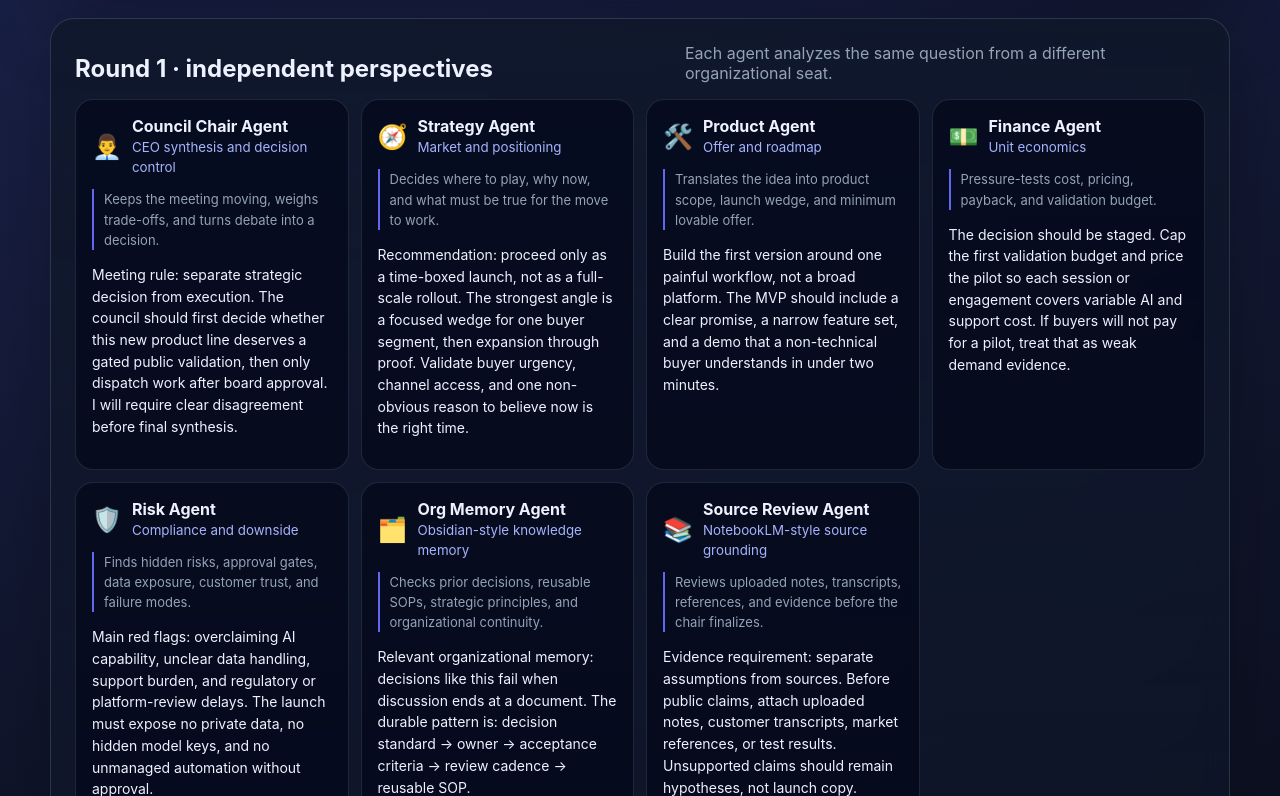
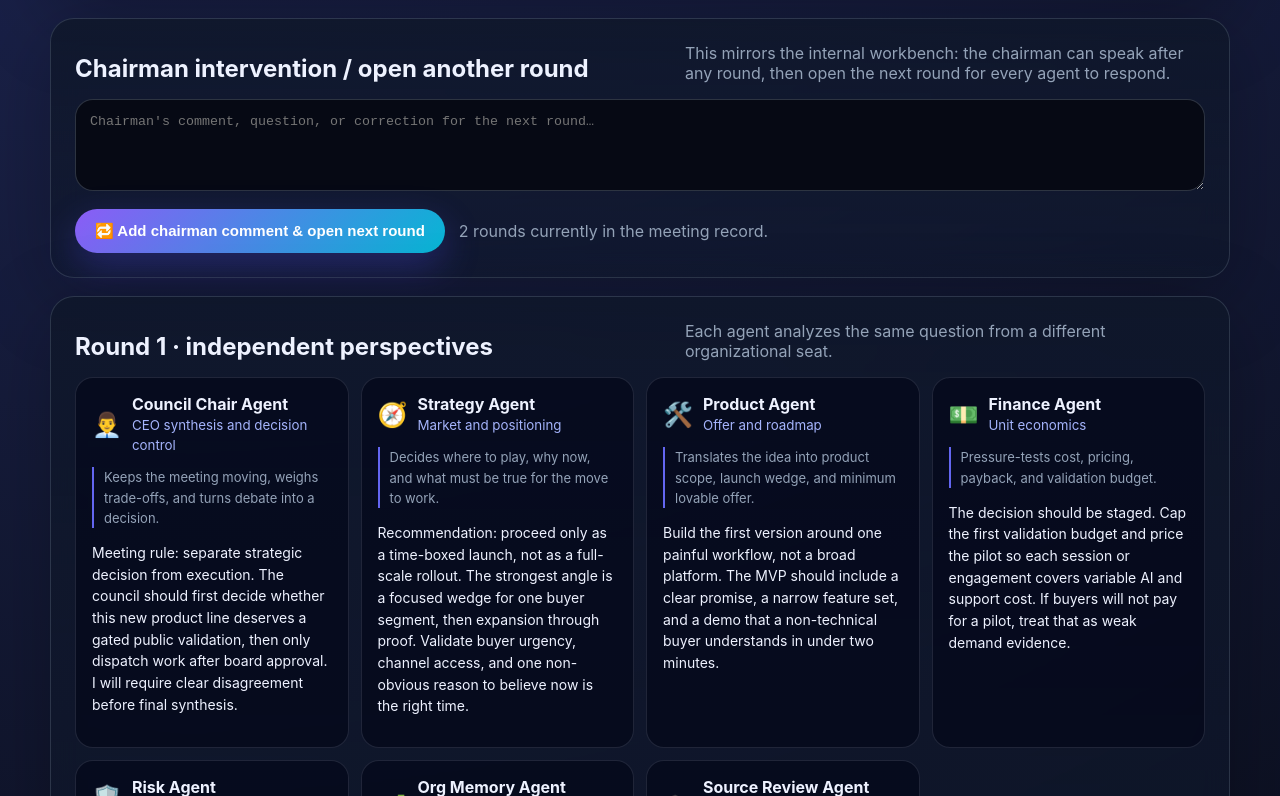
Before and after one commit to brucemeng99-art/agent-strategy-council-asp, a React (Vite) app: page / in a window 1280 px wide. Shown: the part 1064-1860 px from the top of the page. Built offline with nearby package versions, Linux system fonts and the light colour scheme.

Commit message:
Add chairman follow-up rounds to public demo

```diff
--- a/src/main.jsx
+++ b/src/main.jsx
@@ -88,6 +88,27 @@ function pickTopicSignals(text) {
   };
 }
 
+function buildInitialRounds(session) {
+  return [
+    { n: 1, title: 'Round 1 · independent perspectives', note: 'Each agent analyzes the same question from a different organizational seat.', entries: session.round1 },
+    { n: 2, title: 'Round 2 · cross-review and disagreement', note: 'The council must name agreement, disagreement, and a correction.', entries: session.debate },
+  ];
+}
+
+function generateAdditionalRound(topic, roundNo, chairmanNote) {
+  const s = pickTopicSignals(topic);
+  const note = chairmanNote?.trim() || 'The chairman asks the council to continue, challenge assumptions, and sharpen the final decision.';
+  return {
+    chair: `Chair instruction received: “${note}” I will force this round to respond directly to the chairman, separate disagreement from consensus, and move toward a sharper decision gate.`,
+    strategy: `Responding to the chairman: the strategic question is no longer only whether to proceed, but what proof must be produced before expansion. For this ${s.speed}, I would require one clear segment, one channel test, and one stop-loss rule.`,
+    product: `Responding to the chairman: I would narrow the offer further. The next round should turn the idea into a demo promise, a buyer workflow, and one acceptance test that proves the ${s.product} is understandable.`,
+    finance: `Responding to the chairman: I would not approve open-ended spending. The next gate should define maximum validation budget, pilot price, and the metric that proves payback is plausible.`,
+    risk: `Responding to the chairman: the strongest correction is to keep public claims below proven capability. Any execution, integration, or data handling should remain approval-gated until reviewed.`,
+    memory: `Responding to the chairman: this round should be archived as a decision record, not just a discussion. The reusable rule is: chairman question → dissent → revised decision standard → task owner → review date.`,
+    sources: `Responding to the chairman: the council should mark which points are facts, which are source-backed claims, and which are assumptions. Unsupported assumptions should become test tasks, not marketing copy.`,
+  };
+}
+
 function generateCouncil(topic) {
   const s = pickTopicSignals(topic);
   const round1 = {
@@ -123,6 +144,8 @@ function generateCouncil(topic) {
 function App() {
   const [topic, setTopic] = useState(defaultPrompt);
   const [session, setSession] = useState(() => generateCouncil(defaultPrompt));
+  const [rounds, setRounds] = useState(() => buildInitialRounds(generateCouncil(defaultPrompt)));
+  const [chairmanNote, setChairmanNote] = useState('');
   const [stage, setStage] = useState('ready');
   const [approved, setApproved] = useState(false);
   const [execStep, setExecStep] = useState(0);
@@ -141,7 +164,10 @@ function App() {
     setExecStep(0);
     clearTimers();
     window.setTimeout(() => {
-      setSession(generateCouncil(topic));
+      const nextSession = generateCouncil(topic);
+      setSession(nextSession);
+      setRounds(buildInitialRounds(nextSession));
+      setChairmanNote('');
       setStage('done');
       document.getElementById('results')?.scrollIntoView({ behavior: 'smooth', block: 'start' });
     }, 500);
@@ -157,6 +183,22 @@ function App() {
       const step = i;
       timers.current.push(window.setTimeout(() => setExecStep(step), (i - 1) * 900));
     }
+  }
+
+  function addRound() {
+    if (approved) return;
+    const nextN = rounds.length + 1;
+    setRounds(prev => [...prev, {
+      n: nextN,
+      title: `Round ${nextN} · chairman follow-up and revised positions`,
+      note: chairmanNote.trim()
+        ? 'The chairman has spoken. Each agent must directly respond, agree/disagree, and update its position.'
+        : 'Open another round. Each agent must challenge assumptions and sharpen its position.',
+      chairmanNote: chairmanNote.trim(),
+      entries: generateAdditionalRound(topic, nextN, chairmanNote),
+    }]);
+    setChairmanNote('');
+    window.setTimeout(() => document.getElementById(`round-${nextN}`)?.scrollIntoView({ behavior: 'smooth', block: 'start' }), 50);
   }
 
   useEffect(() => clearTimers, []);
@@ -196,29 +238,40 @@ function App() {
       </div>
     </section>
 
-    <section className="panel" id="results">
+    <section className="panel chairmanPanel" id="results">
       <div className="panelHead">
-        <h2>Round 1 · independent perspectives</h2>
-        <p>Each agent analyzes the same question from a different organizational seat.</p>
+        <h2>Chairman intervention / open another round</h2>
+        <p>This mirrors the internal workbench: the chairman can speak after any round, then open the next round for every agent to respond.</p>
       </div>
-      <div className="cards cardsWide">
-        {council.map(a => <article className="card" key={a.id}>
-          <header><span>{a.icon}</span><div><h3>{a.name}</h3><small>{a.title}</small></div></header>
-          <p className="frame">{a.frame}</p>
-          <p>{session.round1[a.id]}</p>
-        </article>)}
+      <textarea
+        className="chairmanInput"
+        value={chairmanNote}
+        onChange={e => setChairmanNote(e.target.value)}
+        disabled={approved}
+        placeholder="Chairman's comment, question, or correction for the next round…"
+      />
+      <div className="actions">
+        <button onClick={addRound} disabled={approved}>🔁 Add chairman comment & open next round</button>
+        <span>{approved ? 'The meeting is approved, so new discussion rounds are locked.' : `${rounds.length} rounds currently in the meeting record.`}</span>
       </div>
     </section>
 
-    <section className="panel">
+    {rounds.map(round => <section className="panel" id={`round-${round.n}`} key={round.n}>
       <div className="panelHead">
-        <h2>Round 2 · cross-review and disagreement</h2>
-        <p>The council must name agreement, disagreement, and a correction.</p>
+        <h2>{round.title}</h2>
+        <p>{round.note}</p>
       </div>
-      <div className="debateList">
-        {council.map(a => <div className="debate" key={a.id}><b>{a.icon} {a.name}</b><p>{session.debate[a.id]}</p></div>)}
+      {round.chairmanNote && <div className="chairmanNote"><b>👑 Chairman says:</b><span>{round.chairmanNote}</span></div>}
+      <div className={round.n === 1 ? 'cards cardsWide' : 'debateList'}>
+        {council.map(a => round.n === 1
+          ? <article className="card" key={a.id}>
+              <header><span>{a.icon}</span><div><h3>{a.name}</h3><small>{a.title}</small></div></header>
+              <p className="frame">{a.frame}</p>
+              <p>{round.entries[a.id]}</p>
+            </article>
+          : <div className="debate" key={a.id}><b>{a.icon} {a.name}</b><p>{round.entries[a.id]}</p></div>)}
       </div>
-    </section>
+    </section>)}
 
     <section className="panel decision">
       <div className="panelHead">
@@ -267,7 +320,7 @@ function App() {
       </div>
       <div className="record">
         <div><b>Question</b><span>{topic.slice(0, 160)}{topic.length > 160 ? '…' : ''}</span></div>
-        <div><b>Rounds</b><span>Round 1 independent perspectives · Round 2 cross-review and dissent</span></div>
+        <div><b>Rounds</b><span>{rounds.map(r => `Round ${r.n}`).join(' · ')} · chairman can reopen discussion before approval</span></div>
         <div><b>Chair decision</b><span>{session.decision.slice(0, 150)}…</span></div>
         <div><b>Approval</b><span>{approved ? 'Chairman seal applied · execution dispatched' : 'Not yet approved · execution blocked'}</span></div>
         <div><b>Dispatched tasks</b><span>{session.tasks.length} tasks with owners and acceptance criteria</span></div>
```
Also changed, not shown: src/styles.css.
